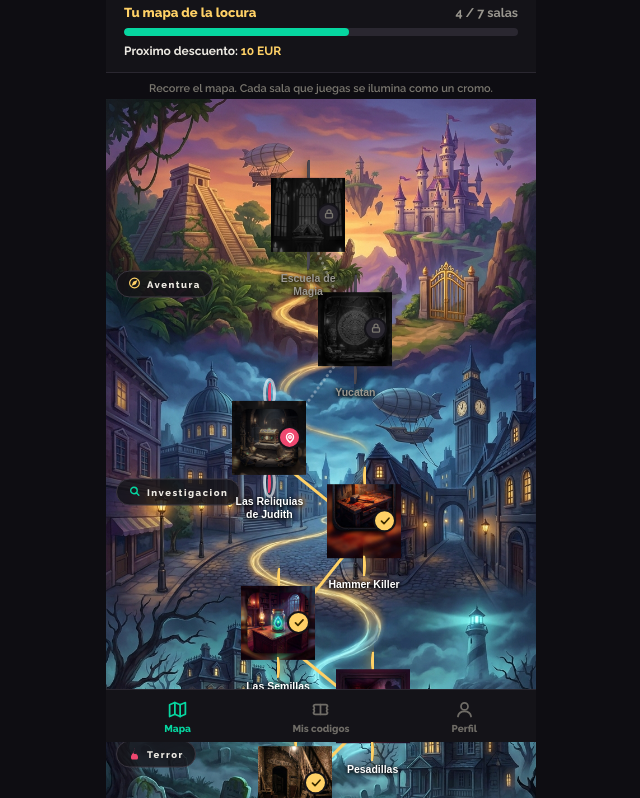
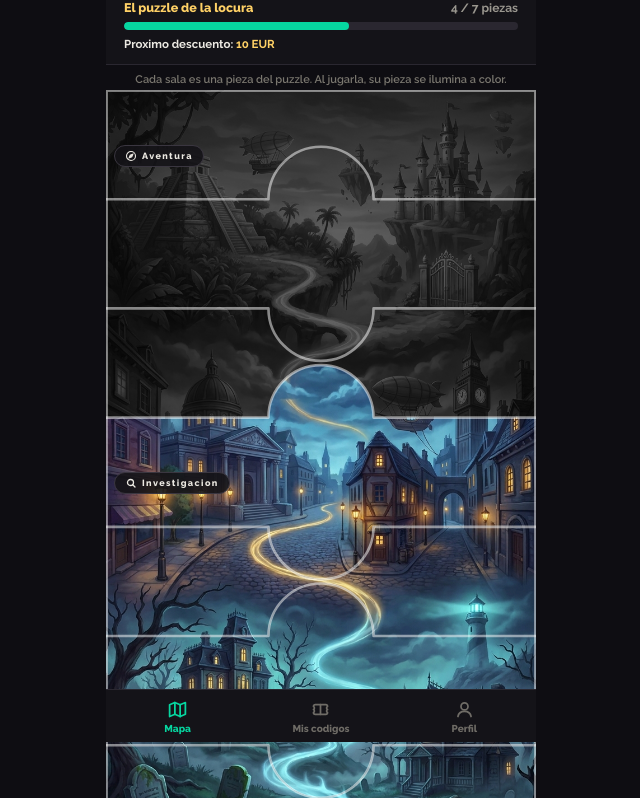
Before and after one commit to donchakondon/bonosapp, a plain HTML site: page index.html in a window 1280 px wide. Shown: the part 58-856 px from the top of the page, without its empty margins (319-959 px from the left). Drawn offline with Linux system fonts and the light colour scheme.

Commit message:
Add files via upload

```diff
--- a/index.html
+++ b/index.html
@@ -14,48 +14,42 @@ body{font-family:'Raleway',-apple-system,BlinkMacSystemFont,"Segoe UI",Roboto,sa
 .app{max-width:430px;margin:0 auto;min-height:100vh;position:relative;padding-bottom:70px;overflow:hidden;background:#0e0d12}
 .view{display:none}
 .view.on{display:block}
-.hd{padding:16px 18px 14px;background:#141318;border-bottom:1px solid #2a2730}
+.hd{padding:15px 18px 13px;background:#141318;border-bottom:1px solid #2a2730}
 .hdtop{display:flex;align-items:center;justify-content:space-between}
-.logo{height:34px;width:auto}
+.logo{height:32px;width:auto}
 .chip{background:#06D6A0;color:#06321f;padding:5px 12px;border-radius:20px;font-size:11.5px;font-weight:800}
-.rankrow{display:flex;justify-content:space-between;align-items:baseline;margin-top:13px}
-.rankrow .r{font-size:13px;font-weight:800;color:#FFD166}
-.rankrow .c{font-size:12.5px;font-weight:700;color:#9a978f}
-.pbar{height:8px;background:#2a2730;border-radius:6px;margin-top:8px;overflow:hidden}
-.pbar>i{display:block;height:100%;width:57%;background:#06D6A0;border-radius:6px;transition:width .5s ease}
-.rwd{font-size:12px;font-weight:700;color:#ECE9E2;margin-top:8px}
+.rankrow{display:flex;justify-content:space-between;align-items:baseline;margin-top:11px}
+.rankrow .r{font-size:12.5px;font-weight:800;color:#FFD166}
+.rankrow .c{font-size:12px;font-weight:700;color:#9a978f}
+.pbar{height:8px;background:#2a2730;border-radius:6px;margin-top:7px;overflow:hidden}
+.pbar>i{display:block;height:100%;width:0;background:#06D6A0;border-radius:6px;transition:width .6s ease}
+.rwd{font-size:11.5px;font-weight:700;color:#ECE9E2;margin-top:7px}
 .rwd b{color:#FFD166}
-.maphint{font-size:11px;font-weight:600;color:#7a776f;text-align:center;padding:9px 16px 4px}
+.maphint{font-size:11px;font-weight:600;color:#7a776f;text-align:center;padding:8px 16px 4px}
 .map{position:relative;width:100%}
-.map>img.bg{display:block;width:100%;height:auto}
-.conn{position:absolute;inset:0;width:100%;height:100%;pointer-events:none}
-.zone{position:absolute;left:10px;transform:translateY(-50%);background:rgba(20,19,24,.82);border:1px solid #3a3640;color:#ECE9E2;padding:5px 11px;border-radius:20px;font-size:9.5px;font-weight:800;letter-spacing:1.5px;display:flex;align-items:center;gap:6px}
-.zone svg{width:13px;height:13px}
-.cromo{position:absolute;border:none;background:transparent;padding:0;cursor:pointer;transform:translate(-50%,-50%);width:74px}
-.disc{width:60px;height:60px;border-radius:50%;overflow:hidden;margin:0 auto;border:3px solid #4a4750;background:#0a0a0c;box-shadow:0 4px 12px rgba(0,0,0,.55);transition:border-color .4s,box-shadow .4s}
-.disc img{width:100%;height:100%;object-fit:cover;display:block;filter:grayscale(1) brightness(.38);transition:filter .5s}
-.cromo.done .disc{border-color:#FFD166;box-shadow:0 0 16px rgba(255,209,102,.6)}
-.cromo.done .disc img{filter:none}
-.cromo.next .disc{border-color:#EF476F}
-.cromo.next .disc img{filter:grayscale(.55) brightness(.7)}
-.cromo.sel .disc{outline:3px solid rgba(255,255,255,.6);outline-offset:2px}
-@keyframes pulse{0%,100%{transform:scale(1)}50%{transform:scale(1.12)}}
-.cromo.next .disc{animation:pulse 1.7s ease-in-out infinite}
-.badge{position:absolute;right:5px;top:40px;width:23px;height:23px;border-radius:50%;display:flex;align-items:center;justify-content:center;border:2px solid #141318}
-.badge svg{width:12px;height:12px}
-.lbl{display:block;margin-top:5px;font-size:10.5px;font-weight:800;line-height:1.2;text-align:center;color:#fff;text-shadow:0 1px 4px #000,0 1px 4px #000}
-.cromo.locked .lbl{color:#9a978f}
-.card{margin:14px 14px 0;background:#1d1b22;border:1px solid #2a2730;border-radius:16px;padding:13px 15px}
+.puzzle{display:block;width:100%;height:auto}
+.base{filter:grayscale(1) brightness(.42)}
+.pc{opacity:0;transition:opacity 1s ease}
+.pc.done{opacity:1}
+.cut{fill:none;stroke:rgba(255,255,255,.5);stroke-width:.55;stroke-linejoin:round}
+.frame{fill:none;stroke:rgba(255,255,255,.5);stroke-width:.8}
+.hit{fill:transparent;cursor:pointer;stroke:none}
+.hit.next{stroke:#EF476F;stroke-width:1.4;animation:pulse 1.6s ease-in-out infinite}
+.hit.sel{stroke:#fff;stroke-width:1.4}
+@keyframes pulse{0%,100%{opacity:1}50%{opacity:.35}}
+.ztag{position:absolute;left:8px;background:rgba(20,19,24,.9);border:1px solid #3a3640;color:#ECE9E2;padding:4px 10px;border-radius:20px;font-size:9px;font-weight:800;letter-spacing:1.4px;display:flex;align-items:center;gap:5px}
+.ztag svg{width:12px;height:12px}
+.card{margin:12px 14px 0;background:#1d1b22;border:1px solid #2a2730;border-radius:16px;padding:13px 15px}
 .card .nm{font-size:14.5px;font-weight:800;color:#ECE9E2}
 .card .st{font-size:12px;color:#9a978f;margin-top:4px;line-height:1.5;font-weight:600}
-.demo{margin:14px 14px 0;text-align:center}
+.demo{margin:13px 14px 0;text-align:center}
 .demo .tag{font-size:9px;letter-spacing:2px;color:#6f6c66;text-transform:uppercase;font-weight:800;margin-bottom:9px}
 .demo button{font-family:inherit;font-size:13px;font-weight:800;color:#06321f;background:#06D6A0;border:none;border-radius:11px;padding:12px 17px;cursor:pointer}
 .demo button.ghost{background:transparent;color:#9a978f;border:1px solid #3a3640}
 .demo .hint{font-size:11px;color:#6f6c66;margin-top:10px;line-height:1.55;font-weight:600}
 .vh{padding:18px 18px 4px;background:#141318;border-bottom:1px solid #2a2730}
-.vh img{height:30px}
-.vh h2{font-size:19px;font-weight:800;margin-top:10px;color:#ECE9E2}
+.vh img{height:28px}
+.vh h2{font-size:19px;font-weight:800;margin-top:9px;color:#ECE9E2}
 .vh p{font-size:12px;color:#9a978f;margin-top:5px;line-height:1.5;font-weight:600}
 .ccard{margin:13px 14px 0;background:#1d1b22;border:1px solid #2a2730;border-radius:16px;padding:13px;display:flex;gap:12px;align-items:center}
 .cval{flex-shrink:0;width:58px;height:58px;border-radius:14px;display:flex;flex-direction:column;align-items:center;justify-content:center}
@@ -86,18 +80,18 @@ nav svg{width:21px;height:21px;display:block;margin:0 auto 3px}
 <img class="logo" src="https://theworksofmadness.com/wp-content/uploads/2025/12/logo-wom.png" alt="The Works of Madness">
 <span class="chip" id="rank">Aventurero</span>
 </div>
-<div class="rankrow"><span class="r" id="rankTxt">Tu mapa de la locura</span><span class="c" id="count">4 / 7 salas</span></div>
+<div class="rankrow"><span class="r">El puzzle de la locura</span><span class="c" id="count">4 / 7 piezas</span></div>
 <div class="pbar"><i id="bar"></i></div>
 <div class="rwd" id="reward">Proximo descuento: <b>10 EUR</b></div>
 </div>
-<div class="maphint">Recorre el mapa. Cada sala que juegas se ilumina como un cromo.</div>
-<div class="map" id="map"><img class="bg" src="mapa-mundo.jpg" alt="Mapa"></div>
-<div class="card"><div class="nm" id="infoName">Las Reliquias de Judith</div><div class="st" id="infoSt">Tu proxima sala. Al jugarla se ilumina en el mapa.</div></div>
+<div class="maphint">Cada sala es una pieza del puzzle. Al jugarla, su pieza se ilumina a color.</div>
+<div class="map" id="map"></div>
+<div class="card"><div class="nm" id="infoName">Las Reliquias de Judith</div><div class="st" id="infoSt">Tu proxima pieza. Juega esta sala y se ilumina en el mapa.</div></div>
 <div class="demo">
 <div class="tag">Modo demo</div>
 <button id="play">Jugar la siguiente sala</button>
 <button id="reset" class="ghost">Reiniciar</button>
-<div class="hint">Toca un cromo para ver su ficha. En la app real el mapa se ilumina solo con tus reservas.</div>
+<div class="hint">Toca una pieza para ver su sala. En la app real, escanear el QR de la sala ilumina su pieza.</div>
 </div>
 </div>
 
@@ -117,7 +111,7 @@ nav svg{width:21px;height:21px;display:block;margin:0 auto 3px}
 </div>
 <div class="prof"><div class="av">M</div><div><div style="font-size:15px;font-weight:800">Manuel</div><div style="font-size:11.5px;color:#9a978f;font-weight:600;margin-top:2px">+34 6XX XXX XXX</div></div></div>
 <div class="stats">
-<div class="stat"><b id="pSalas">4</b><span>Salas jugadas</span></div>
+<div class="stat"><b id="pSalas">4</b><span>Piezas iluminadas</span></div>
 <div class="stat"><b id="pRango" style="font-size:11px;padding-top:3px">Aventurero</b><span>Rango</span></div>
 <div class="stat"><b id="pAhorro">30€</b><span>Ahorro total</span></div>
 </div>
@@ -133,104 +127,87 @@ nav svg{width:21px;height:21px;display:block;margin:0 auto 3px}
 <script>
 (function(){
 var IC={
-check:'<svg viewBox="0 0 24 24" fill="none" stroke="currentColor" stroke-width="3.4" stroke-linecap="round" stroke-linejoin="round"><path d="M5 12l5 5L20 6"/></svg>',
-lock:'<svg viewBox="0 0 24 24" fill="none" stroke="currentColor" stroke-width="2.6" stroke-linecap="round" stroke-linejoin="round"><rect x="5" y="11" width="14" height="9" rx="2"/><path d="M8 11V8a4 4 0 0 1 8 0v3"/></svg>',
-pin:'<svg viewBox="0 0 24 24" fill="none" stroke="currentColor" stroke-width="2.8" stroke-linecap="round" stroke-linejoin="round"><path d="M12 21s7-5.5 7-11a7 7 0 1 0-14 0c0 5.5 7 11 7 11z"/><circle cx="12" cy="10" r="2.6"/></svg>',
+map:'<svg viewBox="0 0 24 24" fill="none" stroke="currentColor" stroke-width="2" stroke-linecap="round" stroke-linejoin="round"><path d="M9 4 3 6.5v13.5L9 17.5 15 20l6-2.5V4l-6 2.5L9 4z"/><path d="M9 4v13.5M15 6.5V20"/></svg>',
+ticket:'<svg viewBox="0 0 24 24" fill="none" stroke="currentColor" stroke-width="2" stroke-linecap="round" stroke-linejoin="round"><path d="M4 8.5a2 2 0 0 1 2-2h12a2 2 0 0 1 2 2A2 2 0 0 0 20 12a2 2 0 0 0 0 3.5 2 2 0 0 1-2 2H6a2 2 0 0 1-2-2 2 2 0 0 0 0-3.5 2 2 0 0 0 0-3.5z"/><path d="M12 6.5v11"/></svg>',
+user:'<svg viewBox="0 0 24 24" fill="none" stroke="currentColor" stroke-width="2" stroke-linecap="round" stroke-linejoin="round"><circle cx="12" cy="8.5" r="4"/><path d="M4.5 20c.6-3.8 3.8-6 7.5-6s6.9 2.2 7.5 6"/></svg>',
 flame:'<svg viewBox="0 0 24 24" fill="currentColor"><path d="M13 2c.5 4-3 5.5-3 9a3 3 0 0 0 5.2 2C16 17 15 15 15 14c2 1.2 3.5 3.4 3.5 6A6.5 6.5 0 0 1 5.5 20c0-5.5 6-7.5 7.5-18z"/></svg>',
 search:'<svg viewBox="0 0 24 24" fill="none" stroke="currentColor" stroke-width="2.6" stroke-linecap="round"><circle cx="11" cy="11" r="6"/><path d="M20 20l-4.6-4.6"/></svg>',
-compass:'<svg viewBox="0 0 24 24" fill="none" stroke="currentColor" stroke-width="2.2"><circle cx="12" cy="12" r="9"/><path d="M15.6 8.4l-2.1 5.1-5.1 2.1 2.1-5.1z" fill="currentColor"/></svg>',
-map:'<svg viewBox="0 0 24 24" fill="none" stroke="currentColor" stroke-width="2" stroke-linecap="round" stroke-linejoin="round"><path d="M9 4 3 6.5v13.5L9 17.5 15 20l6-2.5V4l-6 2.5L9 4z"/><path d="M9 4v13.5M15 6.5V20"/></svg>',
-ticket:'<svg viewBox="0 0 24 24" fill="none" stroke="currentColor" stroke-width="2" stroke-linecap="round" stroke-linejoin="round"><path d="M4 8.5a2 2 0 0 1 2-2h12a2 2 0 0 1 2 2A2 2 0 0 0 20 12a2 2 0 0 0 0 3.5 2 2 0 0 1-2 2H6a2 2 0 0 1-2-2 2 2 0 0 0 0-3.5 2 2 0 0 0 0-3.5z"/><path d="M12 6.5v11"/></svg>',
-user:'<svg viewBox="0 0 24 24" fill="none" stroke="currentColor" stroke-width="2" stroke-linecap="round" stroke-linejoin="round"><circle cx="12" cy="8.5" r="4"/><path d="M4.5 20c.6-3.8 3.8-6 7.5-6s6.9 2.2 7.5 6"/></svg>'
+compass:'<svg viewBox="0 0 24 24" fill="none" stroke="currentColor" stroke-width="2.2"><circle cx="12" cy="12" r="9"/><path d="M15.6 8.4l-2.1 5.1-5.1 2.1 2.1-5.1z" fill="currentColor"/></svg>'
 };
 document.getElementById('nMapa').innerHTML=IC.map+'Mapa';
 document.getElementById('nCod').innerHTML=IC.ticket+'Mis codigos';
 document.getElementById('nPerf').innerHTML=IC.user+'Perfil';
 
-var NODES=[
-{n:'El Sotano',img:'sotano.jpg',x:44,y:90},
-{n:'Pesadillas',img:'pesadillas.jpg',x:62,y:80},
-{n:'Las Semillas de la Locura',img:'semillas.jpg',x:40,y:70},
-{n:'Hammer Killer',img:'hammer.jpg',x:60,y:56},
-{n:'Las Reliquias de Judith',img:'reliquias.jpg',x:38,y:46},
-{n:'Yucatan',img:'yucatan.jpg',x:58,y:31},
-{n:'Escuela de Magia',img:'magia.jpg',x:47,y:17}
-];
-var ZONES=[
-{label:'Terror',icon:'flame',color:'#EF476F',y:85},
-{label:'Investigacion',icon:'search',color:'#06D6A0',y:51},
-{label:'Aventura',icon:'compass',color:'#FFD166',y:24}
-];
+// ROOMS in play order (0 = first played = bottom piece)
+var ROOMS=['El Sotano','Pesadillas','Las Semillas de la Locura','Hammer Killer','Las Reliquias de Judith','Yucatan','Escuela de Magia'];
+var ZONES=[{n:'Terror',ic:'flame'},{n:'Terror',ic:'flame'},{n:'Terror',ic:'flame'},{n:'Investigacion',ic:'search'},{n:'Investigacion',ic:'search'},{n:'Aventura',ic:'compass'},{n:'Aventura',ic:'compass'}];
 var RANKS=['Novato','Novato','Explorador','Explorador','Aventurero','Aventurero','Veterano','Leyenda WOM'];
-var map=document.getElementById('map');
+var W=90,H=160,N=7,PH=H/N,IMG='mapa-mundo.jpg';
 var progress=4,selected=4;
 
-var svg=document.createElementNS('http://www.w3.org/2000/svg','svg');
-svg.setAttribute('class','conn');svg.setAttribute('viewBox','0 0 100 100');svg.setAttribute('preserveAspectRatio','none');
-for(var i=0;i<6;i++){
-var ln=document.createElementNS('http://www.w3.org/2000/svg','line');
-ln.setAttribute('id','L'+i);
-ln.setAttribute('x1',NODES[i].x);ln.setAttribute('y1',NODES[i].y);
-ln.setAttribute('x2',NODES[i+1].x);ln.setAttribute('y2',NODES[i+1].y);
-ln.setAttribute('stroke','rgba(255,255,255,.3)');ln.setAttribute('stroke-width','3');
-ln.setAttribute('stroke-linecap','round');ln.setAttribute('stroke-dasharray','0.1 5');
-ln.setAttribute('vector-effect','non-scaling-stroke');
-svg.appendChild(ln);
+function cutSeg(idx,rev){
+ var y=(idx*PH).toFixed(2);
+ if(idx===0||idx===N){ return rev?('L 0 '+y):('L '+W+' '+y); }
+ var m=45,r=11,up=(idx%2===0);
+ if(!rev){ var s=up?0:1; return 'L '+(m-r)+' '+y+' A '+r+' '+r+' 0 0 '+s+' '+(m+r)+' '+y+' L '+W+' '+y; }
+ var s2=up?1:0; return 'L '+(m+r)+' '+y+' A '+r+' '+r+' 0 0 '+s2+' '+(m-r)+' '+y+' L 0 '+y;
 }
-map.appendChild(svg);
-ZONES.forEach(function(z){
-var d=document.createElement('div');d.className='zone';d.style.top=z.y+'%';
-d.innerHTML='<span style="color:'+z.color+'">'+IC[z.icon]+'</span>'+z.label;
+// piece for SVG row r (0 = top)
+function pieceD(r){
+ var yt=(r*PH).toFixed(2), yb=((r+1)*PH).toFixed(2);
+ return 'M 0 '+yt+' '+cutSeg(r,false)+' L '+W+' '+yb+' '+cutSeg(r+1,true)+' Z';
+}
+// SVG row r shows ROOMS[6-r]
+function roomOfRow(r){return 6-r;}
+
+var defs='',pieces='',cuts='',hits='';
+for(var r=0;r<N;r++){
+ var d=pieceD(r);
+ defs+='<clipPath id="cp'+r+'"><path d="'+d+'"/></clipPath>';
+ pieces+='<image class="pc" id="pc'+r+'" href="'+IMG+'" x="0" y="0" width="'+W+'" height="'+H+'" preserveAspectRatio="xMidYMid slice" clip-path="url(#cp'+r+')"/>';
+ hits+='<path class="hit" id="hit'+r+'" data-r="'+r+'" d="'+d+'"/>';
+}
+for(var c=1;c<N;c++){ cuts+='<path class="cut" d="M 0 '+(c*PH).toFixed(2)+' '+cutSeg(c,false)+'"/>'; }
+var svg='<svg class="puzzle" viewBox="0 0 '+W+' '+H+'">'
+ +'<defs>'+defs+'</defs>'
+ +'<image class="base" href="'+IMG+'" x="0" y="0" width="'+W+'" height="'+H+'" preserveAspectRatio="xMidYMid slice"/>'
+ +pieces+cuts
+ +'<rect class="frame" x="0" y="0" width="'+W+'" height="'+H+'"/>'
+ +hits+'</svg>';
+var map=document.getElementById('map');
+map.innerHTML=svg;
+// zone tags overlaid
+[[0,'Aventura','compass'],[3,'Investigacion','search'],[5,'Terror','flame']].forEach(function(z){
+ var d=document.createElement('div');d.className='ztag';
+ d.style.top=((z[0]*PH+PH*0.5)/H*100)+'%';
+ d.innerHTML=IC[z[2]]+z[1];
  map.appendChild(d);
 });
-var btns=[];
-NODES.forEach(function(nd,i){
-var b=document.createElement('button');
-b.className='cromo';
-b.style.left=nd.x+'%';b.style.top=nd.y+'%';
-b.setAttribute('aria-label',nd.n);
-b.innerHTML='<span class="disc"><img src="'+nd.img+'" alt=""></span><span class="badge"></span><span class="lbl"></span>';
-b.addEventListener('click',function(){selected=i;render();});
-map.appendChild(b);
-btns.push(b);
+[].forEach.call(map.querySelectorAll('.hit'),function(h){
+ h.addEventListener('click',function(){selected=roomOfRow(+h.getAttribute('data-r'));render();});
 });
 
-function stateOf(i){
-var rooms=Math.min(progress,7);
-if(i<rooms)return 'done';
-if(i===rooms)return 'next';
-return 'locked';
+function render(){
+ for(var r=0;r<N;r++){
+  var room=roomOfRow(r);
+  var pc=document.getElementById('pc'+r),hit=document.getElementById('hit'+r);
+  pc.classList.toggle('done',room<progress);
+  hit.className='hit'+(room===progress?' next':'')+(room===selected?' sel':'');
  }
-function render(){
-var rooms=Math.min(progress,7);
-NODES.forEach(function(nd,i){
-var st=stateOf(i),b=btns[i],badge=b.querySelector('.badge'),lbl=b.querySelector('.lbl');
-b.className='cromo '+st+(selected===i?' sel':'');
-if(st==='done'){badge.style.background='#FFD166';badge.style.color='#3a2a00';badge.innerHTML=IC.check;}
-else if(st==='next'){badge.style.background='#EF476F';badge.style.color='#fff';badge.innerHTML=IC.pin;}
-else{badge.style.background='#2a2730';badge.style.color='#7a776f';badge.innerHTML=IC.lock;}
-lbl.textContent=nd.n;
-});
-for(var i=0;i<6;i++){
-var ln=document.getElementById('L'+i);
-if(stateOf(i)==='done'){ln.setAttribute('stroke','#FFD166');ln.setAttribute('stroke-dasharray','0');}
-else{ln.setAttribute('stroke','rgba(255,255,255,.32)');ln.setAttribute('stroke-dasharray','0.1 5');}
-}
-document.getElementById('rank').textContent=RANKS[rooms];
-document.getElementById('count').textContent=rooms+' / 7 salas';
-document.getElementById('bar').style.width=Math.round(rooms/7*100)+'%';
+ document.getElementById('rank').textContent=RANKS[Math.min(progress,7)];
+ document.getElementById('count').textContent=progress+' / 7 piezas';
+ document.getElementById('bar').style.width=Math.round(progress/7*100)+'%';
  var rw=document.getElementById('reward');
-if(rooms>=7)rw.innerHTML='Mapa completado: premio de <b>30 EUR</b>';
-else if(rooms===3)rw.innerHTML='Proximo descuento: <b>20 EUR</b>';
+ if(progress>=7)rw.innerHTML='Puzzle completado: premio de <b>30 EUR</b>';
+ else if(progress===3)rw.innerHTML='Proximo descuento: <b>20 EUR</b>';
  else rw.innerHTML='Proximo descuento: <b>10 EUR</b>';
-var nd=NODES[selected],st=stateOf(selected);
  var nm=document.getElementById('infoName'),su=document.getElementById('infoSt');
-nm.textContent=nd.n;
-if(st==='done')su.textContent='Sala conquistada. Cromo iluminado y codigo de descuento ganado.';
-else if(st==='next')su.textContent='Tu proxima sala. Al jugarla se ilumina en el mapa.';
-else su.textContent='Sala aun por iluminar. No la has jugado todavia.';
-document.getElementById('pSalas').textContent=rooms;
-document.getElementById('pRango').textContent=RANKS[rooms];
+ nm.textContent=ROOMS[selected];
+ if(selected<progress)su.textContent='Pieza iluminada. Sala conquistada y codigo de descuento ganado.';
+ else if(selected===progress)su.textContent='Tu proxima pieza. Juega esta sala y se ilumina en el mapa.';
+ else su.textContent='Pieza aun en gris. Esta sala todavia no la has jugado.';
+ document.getElementById('pSalas').textContent=progress;
+ document.getElementById('pRango').textContent=RANKS[Math.min(progress,7)];
 }
 
 var INIT=[
@@ -253,7 +230,7 @@ L.appendChild(d);
 }
 document.getElementById('play').addEventListener('click',function(){
  if(progress<7){
-CODES.unshift({val:(progress+1===4?20:10),code:rc(),meta:'Ganado tras jugar '+NODES[progress].n,estado:'activo'});
+  CODES.unshift({val:(progress+1===4?20:10),code:rc(),meta:'Ganado tras jugar '+ROOMS[progress],estado:'activo'});
   renderCodes();
   progress++;selected=Math.min(progress,6);render();
  }
```
Lines whose indentation alone changed are shown as unchanged.
